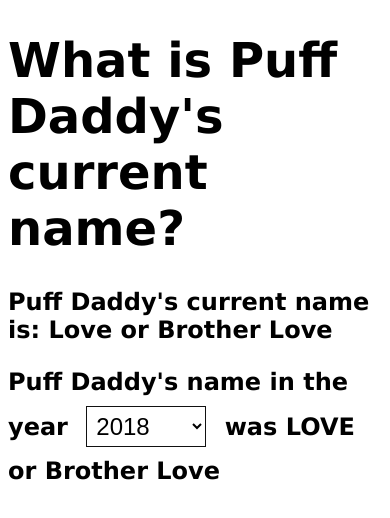
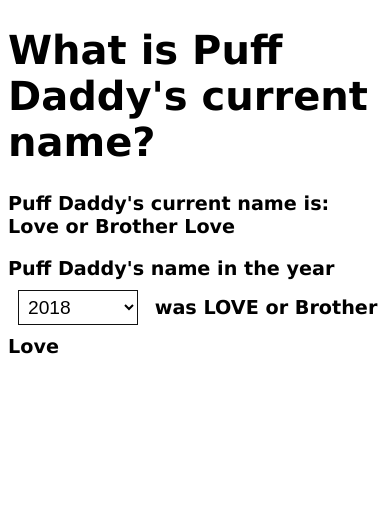
Before and after one commit to notpuffdaddy/notpuffdaddy, a plain HTML site: page index.html in a window 390 px wide. Drawn offline with Linux system fonts and the light colour scheme.

Commit message:
making even more mobile friendly

```diff
--- a/pdiddy.css
+++ b/pdiddy.css
@@ -5,11 +5,11 @@ body {
 }
 h1 {
   font-family: verdana;
-  font-size: 300%;
+  font-size: 250%;
 }
 h2 {
   font-family: verdana;
-  font-size: 150%;
+  font-size: 120%;
 }
 
 select{
```
